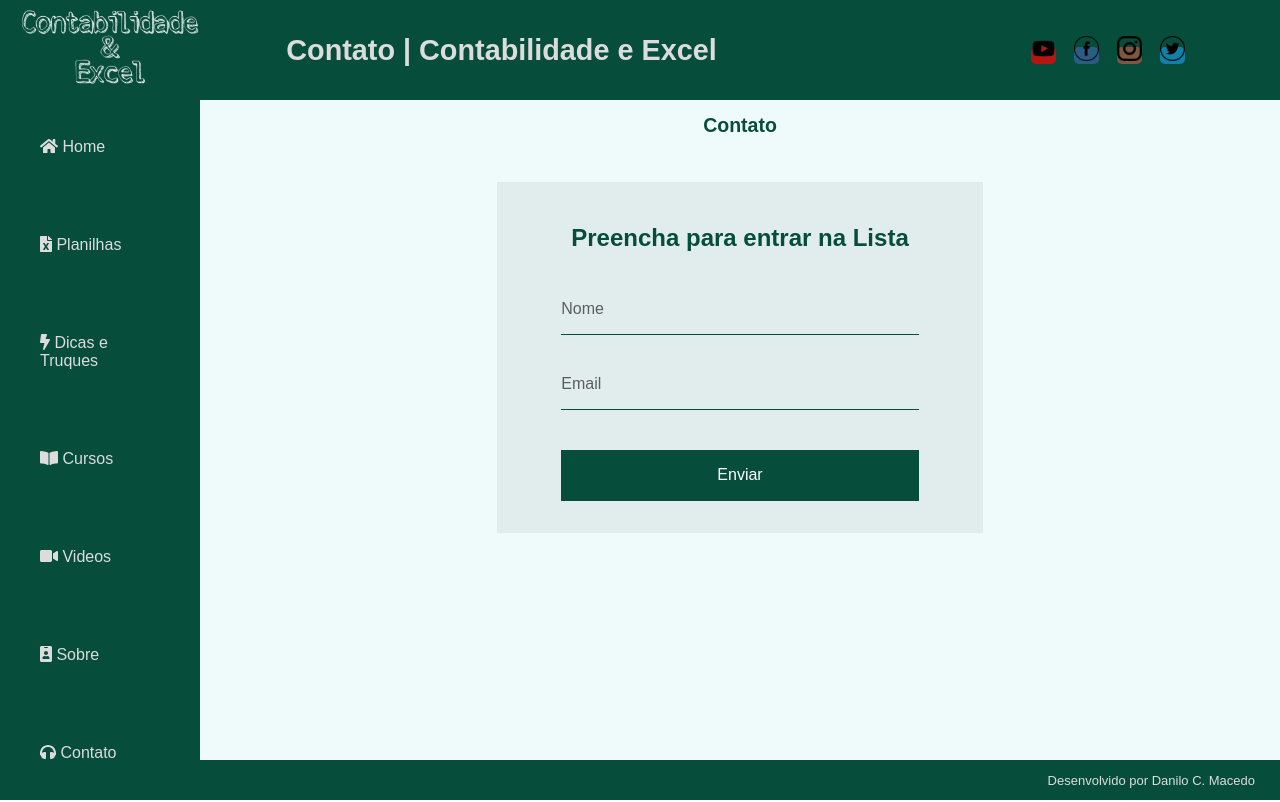
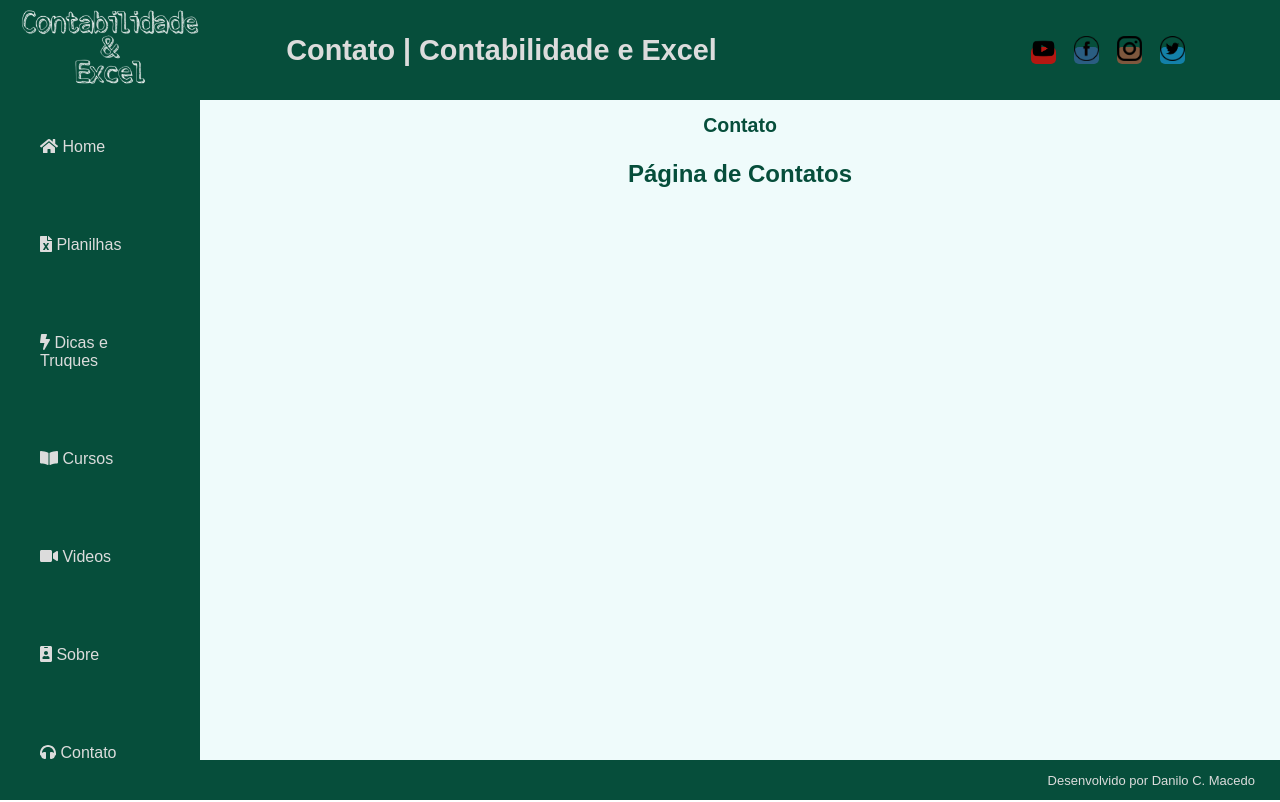
Before and after one commit to dcmacedo/contabilidade, a Next.js app: page /contato in a window 1280 px wide. Built offline with nearby package versions, Linux system fonts and the light colour scheme.

Commit message:
Review 'Contato' Page

```diff
--- a/components/pages/contato/main.tsx
+++ b/components/pages/contato/main.tsx
@@ -12,7 +12,7 @@ const ContatoPage = (): JSX.Element => {
         </div>
         <div className="contato_content">
           <LayoutContentPages>
-            <form>
+            {/* <form>
               <h2>Preencha para entrar na Lista</h2>
 
               <div className="input">
@@ -28,7 +28,8 @@ const ContatoPage = (): JSX.Element => {
               </div>
 
               <button type="submit">Enviar</button>
-            </form>
+            </form> */}
+            <h2>Página de Contatos</h2>
           </LayoutContentPages>
         </div>
       </div>
```
